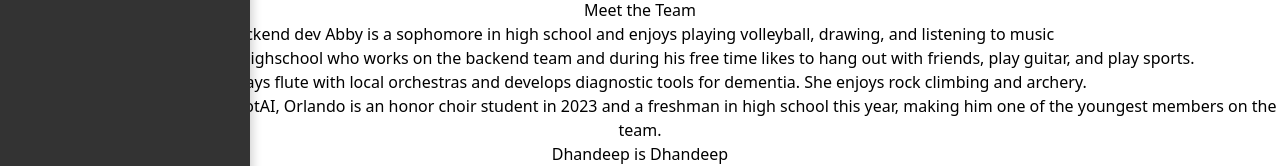
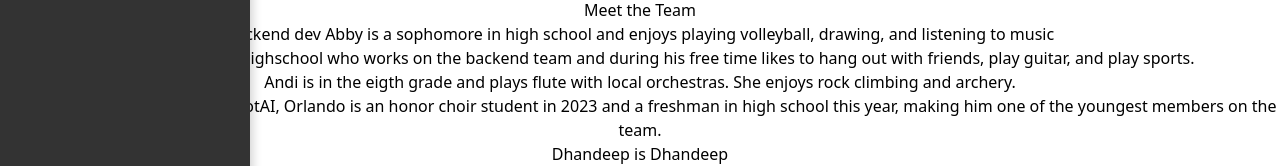
Before and after one commit to dhand33p/AImusicQA, a React (Vite) app in the folder frontend-new/app/: page /about in a window 1280 px wide. Shown: the part 542-708 px from the top of the page. Built offline with nearby package versions, Linux system fonts and the light colour scheme.

Commit message:
updates andis info

```diff
--- a/frontend-new/app/src/pages/about.jsx
+++ b/frontend-new/app/src/pages/about.jsx
@@ -11,7 +11,7 @@ function About() {
             <ul>
                     <li>Backend dev Abby is a sophomore in high school and enjoys playing volleyball, drawing, and listening to music</li>
                     <li>Om is a freshman in highschool who works on the backend team and during his free time likes to hang out with friends, play guitar, and play sports.</li>
-                    <li>Andi plays flute with local orchestras and develops diagnostic tools for dementia. She enjoys rock climbing and archery.</li>
+                    <li>Andi is in the eigth grade and plays flute with local orchestras. She enjoys rock climbing and archery.</li>
                     <li>As the front-end designer for SpotAI, Orlando is an honor choir student in 2023 and a freshman in high school this year, making him one of the youngest members on the team.</li>
                     <li>Dhandeep is Dhandeep</li>
 
```
